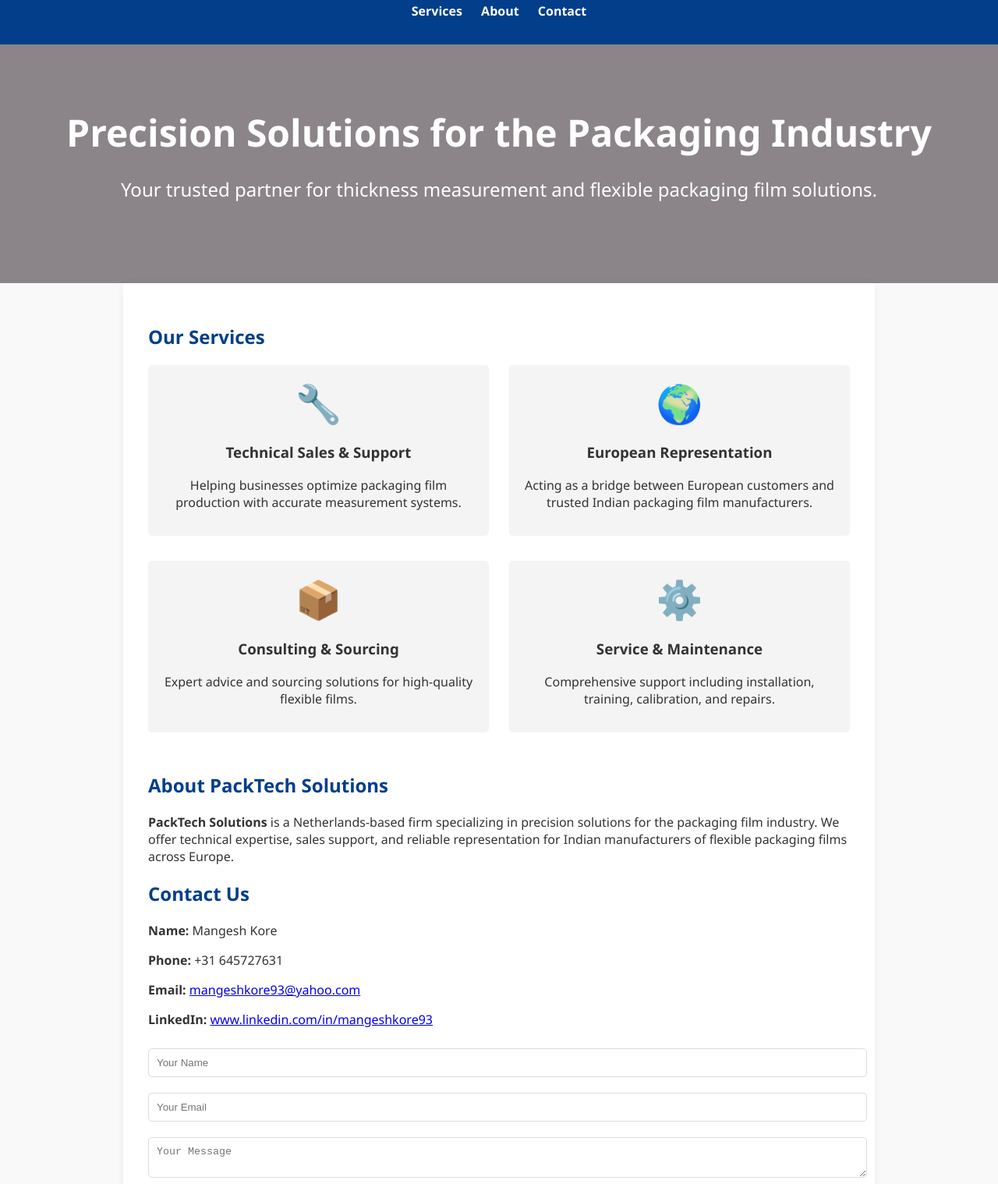
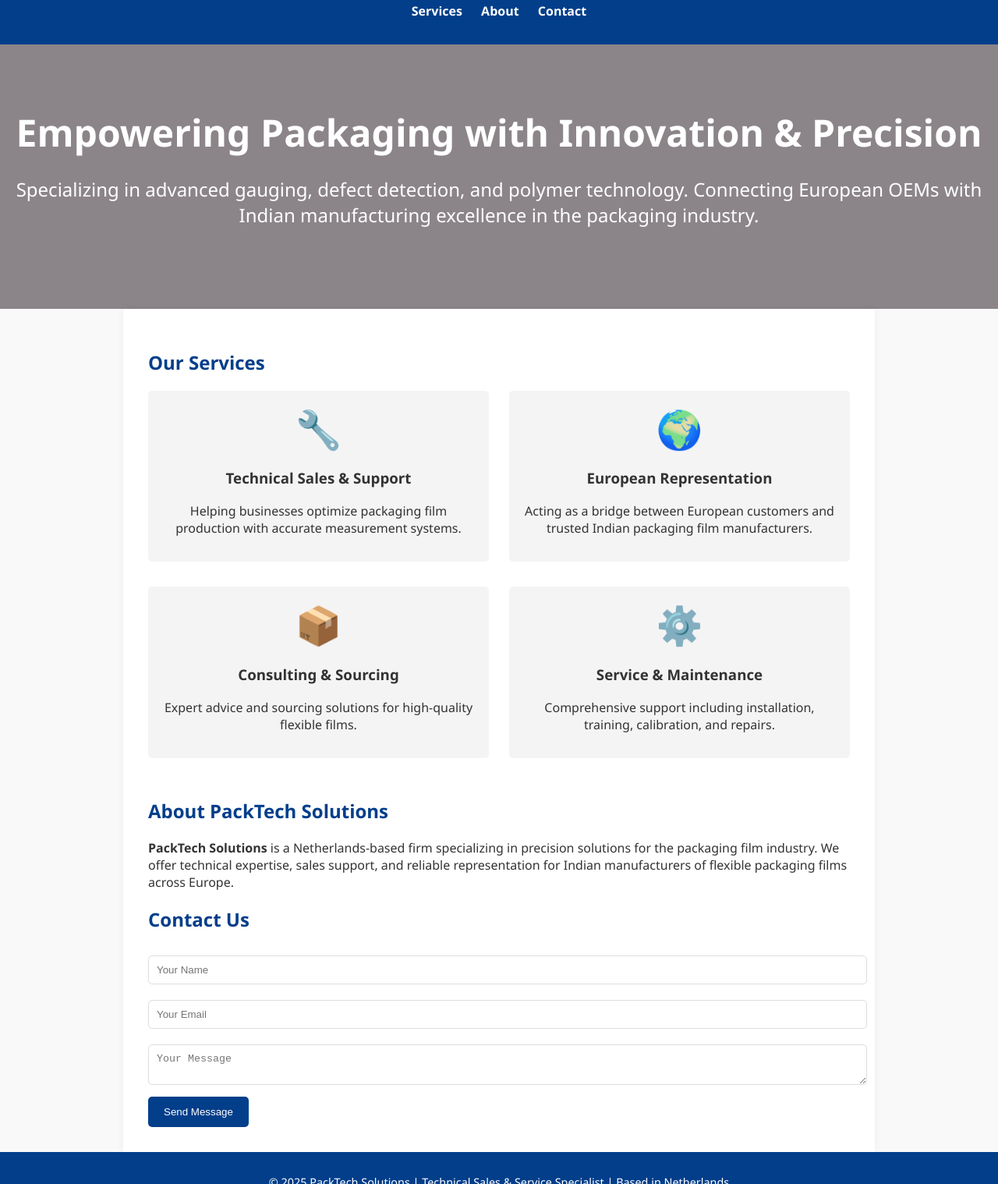
Before and after one commit to PackTech-Packaging-Solutions/PackTech-Packaging-Solutions, a plain HTML site: page index.html in a window 1280 px wide. Shown: the part 175-1693 px from the top of the page at 78% size. Drawn offline with Linux system fonts and the light colour scheme.

Commit message:
Update index.html

```diff
--- a/index.html
+++ b/index.html
@@ -30,7 +30,7 @@
       font-weight: bold;
     }
     .hero {
-      background-image: url('Hero Image.jpg'); /* Custom image for the hero section */
+      background-image: url('Hero Image.jpg'); /* Your hero image file */
       background-size: cover;
       background-position: center;
       color: white;
@@ -110,7 +110,7 @@
 <body>
 
   <header>
-    <img src="Logo.png" alt="PackTech Solutions Logo">
+    <img src="Logo.png" alt="PackTech Solutions Logo"> <!-- Replace with actual logo -->
     <h1>PackTech Solutions - Technical Sales & Service Specialist</h1>
     <nav>
       <a href="#services">Services</a>
@@ -120,8 +120,8 @@
   </header>
 
   <section class="hero">
-    <h1>Precision Solutions for the Packaging Industry</h1>
-    <p>Your trusted partner for thickness measurement and flexible packaging film solutions.</p>
+    <h1>Empowering Packaging with Innovation & Precision</h1>
+    <p>Specializing in advanced gauging, defect detection, and polymer technology. Connecting European OEMs with Indian manufacturing excellence in the packaging industry.</p>
   </section>
 
   <div class="container">
@@ -159,10 +159,6 @@
 
     <section id="contact" class="section">
       <h2>Contact Us</h2>
-      <p><strong>Name:</strong> Mangesh Kore</p>
-      <p><strong>Phone:</strong> +31 645727631</p>
-      <p><strong>Email:</strong> <a href="mailto:mangeshkore93@yahoo.com">mangeshkore93@yahoo.com</a></p>
-      <p><strong>LinkedIn:</strong> <a href="https://www.linkedin.com/in/mangeshkore93" target="_blank">www.linkedin.com/in/mangeshkore93</a></p>
       <form action="https://formspree.io/f/xyyzbbnq" method="POST" class="contact-form">
         <input type="text" name="name" placeholder="Your Name" required>
         <input type="email" name="email" placeholder="Your Email" required>
```
